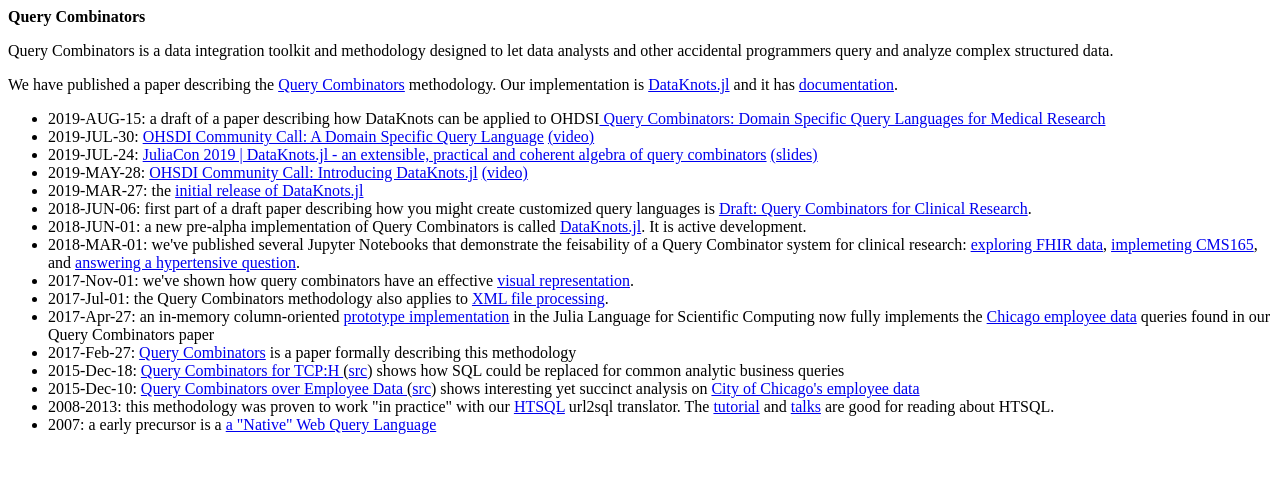
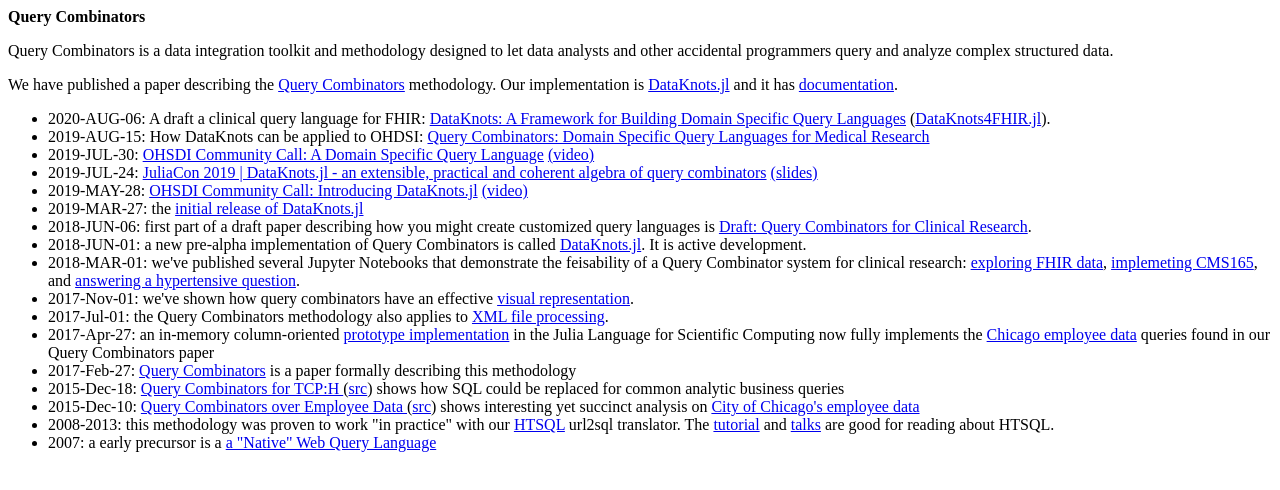
Before and after one commit to querycombinators/querycombinators.github.io, a plain HTML site: page index.html in a window 1280 px wide. Drawn offline with Linux system fonts and the light colour scheme.

Commit message:
Adding links to working talk proposal for DataKnots

```diff
--- a/index.html
+++ b/index.html
@@ -11,8 +11,8 @@ structured data.</p>
 
 <p>
 <ul>
-  <li>2019-AUG-15: a draft of a paper describing how DataKnots can be
-            applied to OHDSI<a href="./dist/ohdsiknots-20190816.pdf">
+  <li>2020-AUG-06: A draft a clinical query language for FHIR: <a href="./dist/clinical-20200806.pdf">DataKnots: A Framework for Building Domain Specific Query Languages</a> (<a href="https://github.com/rbt-lang/DataKnots4FHIR.jl/">DataKnots4FHIR.jl</a>).
+  <li>2019-AUG-15: How DataKnots can be applied to OHDSI: <a href="./dist/ohdsiknots-20190816.pdf">
             Query Combinators: Domain Specific Query Languages for Medical Research</a>
   <li>2019-JUL-30: <a href="./dist/ohdsi-dataknots-20190730.pdf">
             OHSDI Community Call: A Domain Specific Query Language</a>
```
Also changed, not shown: 1 other file.
